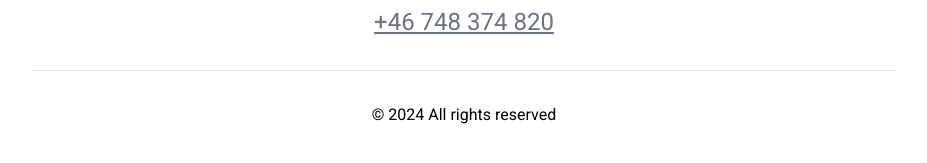
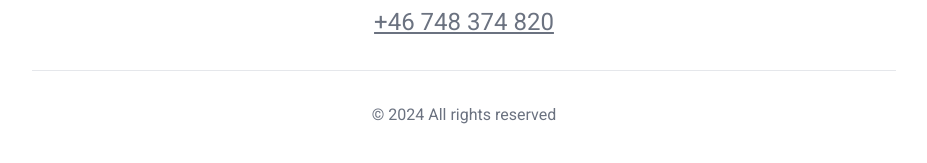
Before and after one commit to montsegv-2/food-ordering-app, a Next.js app: page / in a window 1280 px wide. Shown: the part 1514-1677 px from the top of the page, without its empty margins (176-1103 px from the left). Built offline with nearby package versions, Linux system fonts and the light colour scheme.

Commit message:
Change color of the rights reserved

```diff
--- a/src/app/page.js
+++ b/src/app/page.js
@@ -41,7 +41,7 @@ export default function Home() {
           </a>
         </div>
       </section>
-      <footer className="border-t p-8 text-center">
+      <footer className="border-t p-8 text-center text-gray-500">
         &copy; 2024 All rights reserved
       </footer>
     </>
```
